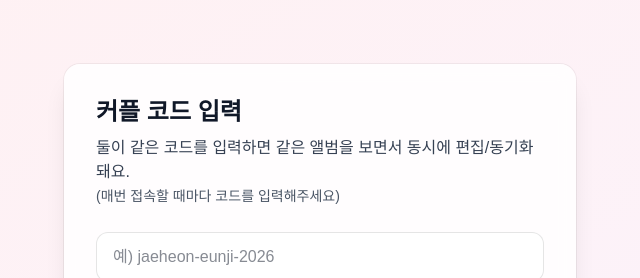
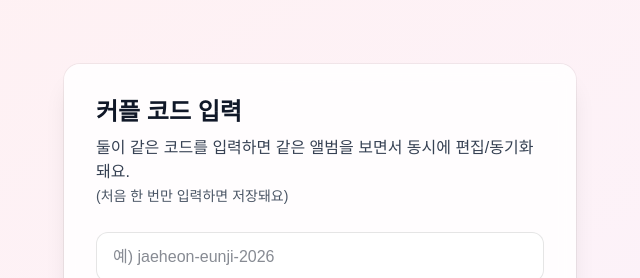
Before and after one commit to jaeheon01/couple_app, a Next.js app: page / in a window 1280 px wide. Shown: the top 278 px of the page, without its empty margins (320-960 px from the left). Built offline with nearby package versions, Linux system fonts and the light colour scheme.

Commit message:
fjskldfjlkds

```diff
--- a/app/projects/RoomGate.tsx
+++ b/app/projects/RoomGate.tsx
@@ -15,10 +15,13 @@ export default function RoomGate({
   const [input, setInput] = useState('');
   const [error, setError] = useState<string | null>(null);
 
-  // LocalStorage에서 불러오지 않음 - 매번 코드 입력하도록
-  // useEffect(() => {
-  //   setRoomCodeState(getRoomCode());
-  // }, []);
+  // 처음 접속 시 LocalStorage에서 코드 불러오기
+  useEffect(() => {
+    const saved = getRoomCode();
+    if (saved) {
+      setRoomCodeState(saved);
+    }
+  }, []);
 
   const submit = async () => {
     setError(null);
@@ -37,8 +40,7 @@ export default function RoomGate({
 
     try {
       await ensureRoom(code);
-      // LocalStorage에 저장하지 않음 - 매번 코드 입력하도록
-      // setRoomCode(code);
+      setRoomCode(code); // LocalStorage에 저장 (다음 접속 시 자동 로드)
       setRoomCodeState(code);
       console.log('✅ 커플 코드 입력 완료:', code);
     } catch (e) {
@@ -57,7 +59,7 @@ export default function RoomGate({
           <p className="mt-2 text-gray-700">
             둘이 같은 코드를 입력하면 같은 앨범을 보면서 동시에 편집/동기화돼요.
             <br />
-            <span className="text-sm text-gray-600">(매번 접속할 때마다 코드를 입력해주세요)</span>
+            <span className="text-sm text-gray-600">(처음 한 번만 입력하면 저장돼요)</span>
           </p>
 
           <div className="mt-6 space-y-3">
```
